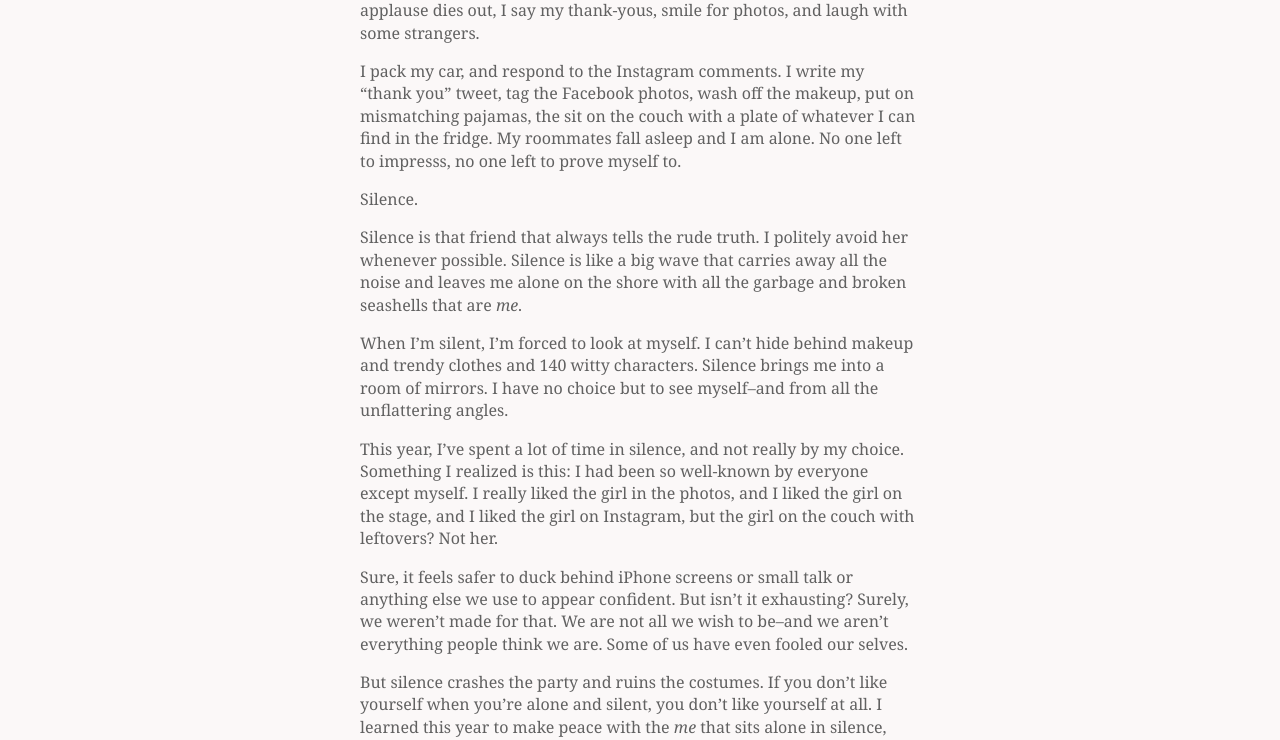
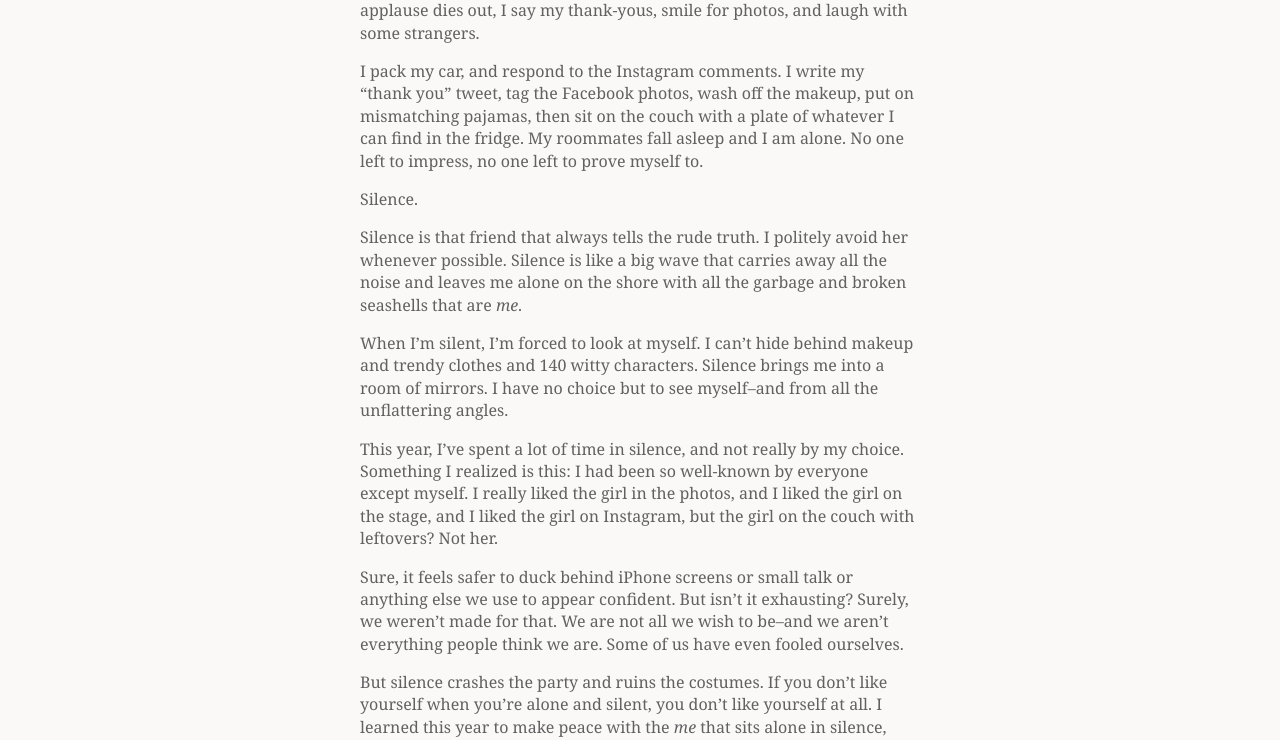
Before and after one commit to janemarczewski/janemarczewski.github.io, a Jekyll site: the page built from _posts/2014-10-26-when-the-crowds-have-all-gone-home.md, in a window 1280 px wide. Shown: the part 501-1241 px from the top of the page. Built offline with Jekyll 4.4.1, drawn with Linux system fonts in a browser that asks for light colours; nearby versions of some CDN libraries.

Commit message:
POST edits.

```diff
--- a/_posts/2014-10-26-when-the-crowds-have-all-gone-home.md
+++ b/_posts/2014-10-26-when-the-crowds-have-all-gone-home.md
@@ -10,7 +10,7 @@ Let me just tell you that playing shows is kind of the greatest. It's like havin
 
 But after a show is over, this is what happens--at least for me. The applause dies out, I say my thank-yous, smile for photos, and laugh with some strangers.
 
-I pack my car, and respond to the Instagram comments. I write my "thank you" tweet, tag the Facebook photos, wash off the makeup, put on mismatching pajamas, the sit on the couch with a plate of whatever I can find in the fridge. My roommates fall asleep and I am alone. No one left to impresss, no one left to prove myself to.
+I pack my car, and respond to the Instagram comments. I write my "thank you" tweet, tag the Facebook photos, wash off the makeup, put on mismatching pajamas, then sit on the couch with a plate of whatever I can find in the fridge. My roommates fall asleep and I am alone. No one left to impress, no one left to prove myself to.
 
 Silence.
 
@@ -20,7 +20,7 @@ When I'm silent, I'm forced to look at myself. I can't hide behind makeup and tr
 
 This year, I've spent a lot of time in silence, and not really by my choice. Something I realized is this: I had been so well-known by everyone except myself. I really liked the girl in the photos, and I liked the girl on the stage, and I liked the girl on Instagram, but the girl on the couch with leftovers? Not her.
 
-Sure, it feels safer to duck behind iPhone screens or small talk or anything else we use to appear confident. But isn't it exhausting? Surely, we weren't made for that. We are not all we wish to be--and we aren't everything people think we are. Some of us have even fooled our selves.
+Sure, it feels safer to duck behind iPhone screens or small talk or anything else we use to appear confident. But isn't it exhausting? Surely, we weren't made for that. We are not all we wish to be--and we aren't everything people think we are. Some of us have even fooled ourselves.
 
 But silence crashes the party and ruins the costumes. If you don't like yourself when you're alone and silent, you don't like yourself at all. I learned this year to make peace with the *me* that sits alone in silence, because that's the real one.
 
```
